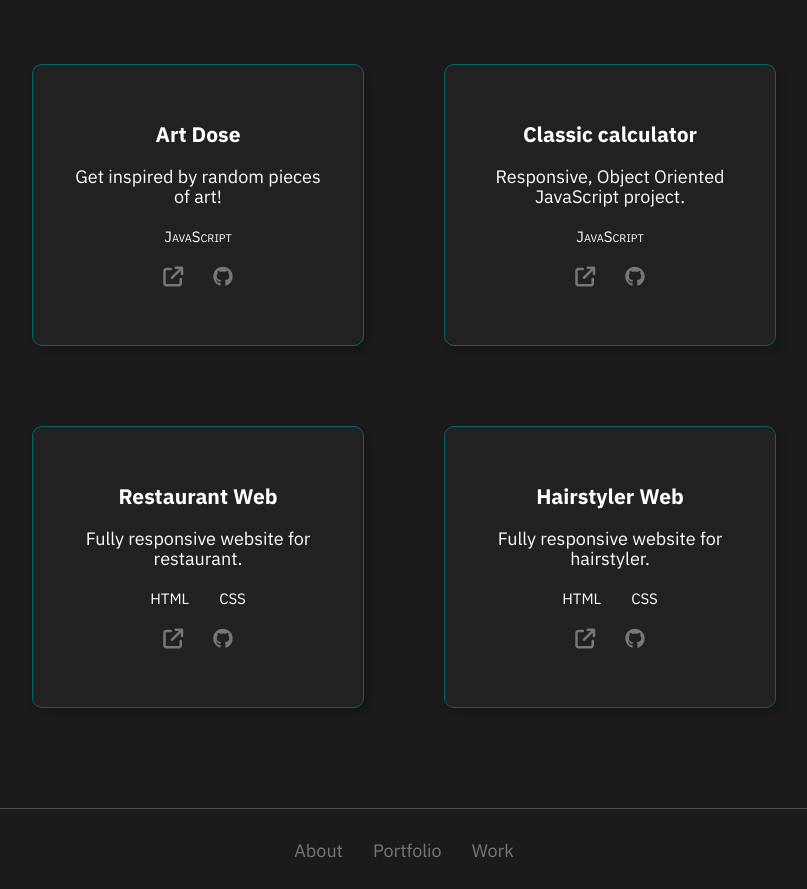
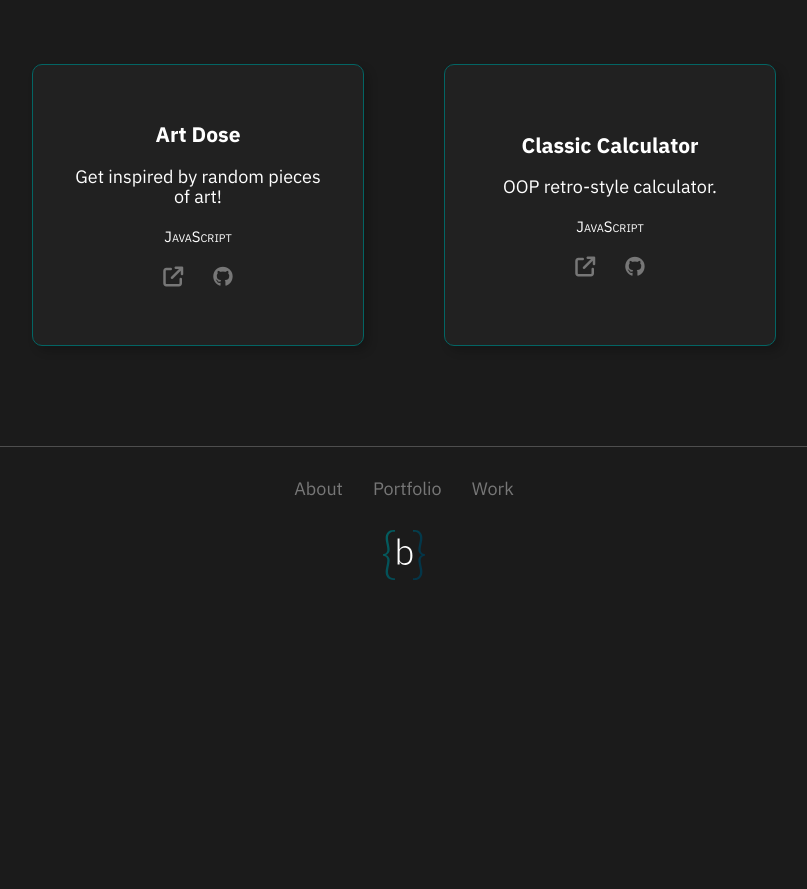
Before and after one commit to borjaMarti/personal-portfolio, a website built with Parcel: page index.html in a window 1280 px wide. Shown: the part 860-1749 px from the top of the page, without its empty margins (140-947 px from the left). After the commit the page ends 1472 px from the top, so only its background shows below. Built offline with nearby package versions, Linux system fonts and the light colour scheme.

Commit message:
Removed unfinished projects

```diff
--- a/index.html
+++ b/index.html
@@ -77,38 +77,14 @@
           </ul>
         </article>
         <article class="project">
-          <h3 class="projectTitle">Classic calculator</h3>
-          <span>Responsive, Object Oriented JavaScript project.</span>
+          <h3 class="projectTitle">Classic Calculator</h3>
+          <span>OOP retro-style calculator.</span>
           <ul class="techStack">
             <li>JavaScript</li>
           </ul>
           <ul class="projectLinks">
             <li><a href="https://borjamarti.github.io/calculator/calculator.html" class="link fa-solid fa-arrow-up-right-from-square" title="Website" target="_blank"></a></li>
             <li><a href="https://github.com/borjaMarti/calculator" class="link fa-brands fa-github" title="GitHub" target="_blank"></a></li>
-          </ul>
-        </article>
-        <article class="project">
-          <h3 class="projectTitle">Restaurant Web</h3>
-          <span>Fully responsive website for restaurant.</span>
-          <ul class="techStack">
-            <li>HTML</li>
-            <li>CSS</li>
-          </ul>
-          <ul class="projectLinks">
-            <li><a href="https://effervescent-chaja-730cbf.netlify.app/" class="link fa-solid fa-arrow-up-right-from-square" title="Website" target="_blank"></a></li>
-            <li><a href="https://github.com/borjaMarti/restaurantProject" class="link fa-brands fa-github" title="GitHub" target="_blank"></a></li>
-          </ul>
-        </article>
-        <article class="project">
-          <h3 class="projectTitle">Hairstyler Web</h3>
-          <span>Fully responsive website for hairstyler.</span>
-          <ul class="techStack">
-            <li>HTML</li>
-            <li>CSS</li>
-          </ul>
-          <ul class="projectLinks">
-            <li><a href="https://whimsical-pegasus-5fe77b.netlify.app/" class="link fa-solid fa-arrow-up-right-from-square" title="Website" target="_blank"></a></li>
-            <li><a href="https://github.com/borjaMarti/hairstylerProject" class="link fa-brands fa-github" title="GitHub" target="_blank"></a></li>
           </ul>
         </article>
       </div>
```
